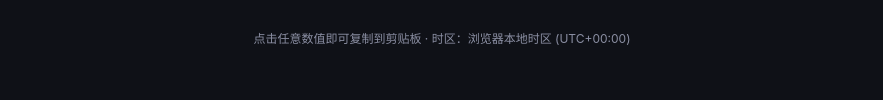
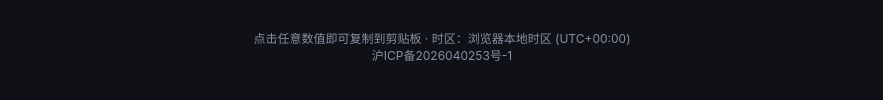
Before and after one commit to kingchai/timestamp-tool, a plain HTML site: page index.html in a window 1280 px wide. Shown: the part 960-1060 px from the top of the page, without its empty margins (198-1081 px from the left). Drawn offline with Linux system fonts and the light colour scheme.

Commit message:
添加 ICP 备案号展示（沪ICP备2026040253号-1）

```diff
--- a/index.html
+++ b/index.html
@@ -358,7 +358,8 @@
   </div>
 
   <footer>
-    点击任意数值即可复制到剪贴板 · 时区：浏览器本地时区 (UTC<span id="tzOffset"></span>)
+    点击任意数值即可复制到剪贴板 · 时区：浏览器本地时区 (UTC<span id="tzOffset"></span>)<br>
+    <a href="https://beian.miit.gov.cn/" target="_blank" rel="noopener" style="color:inherit;text-decoration:none">沪ICP备2026040253号-1</a>
   </footer>
 </div>
 
```
